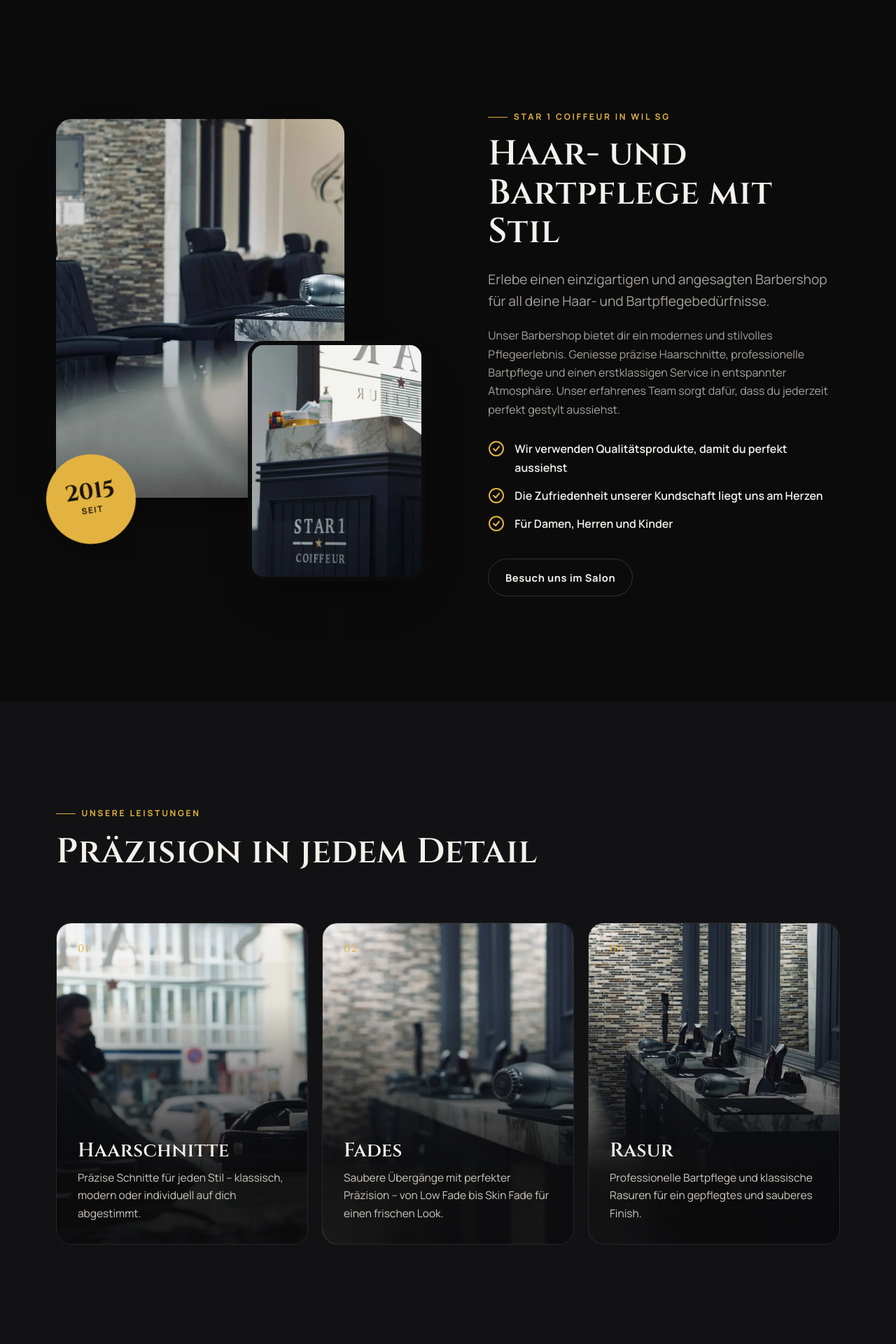
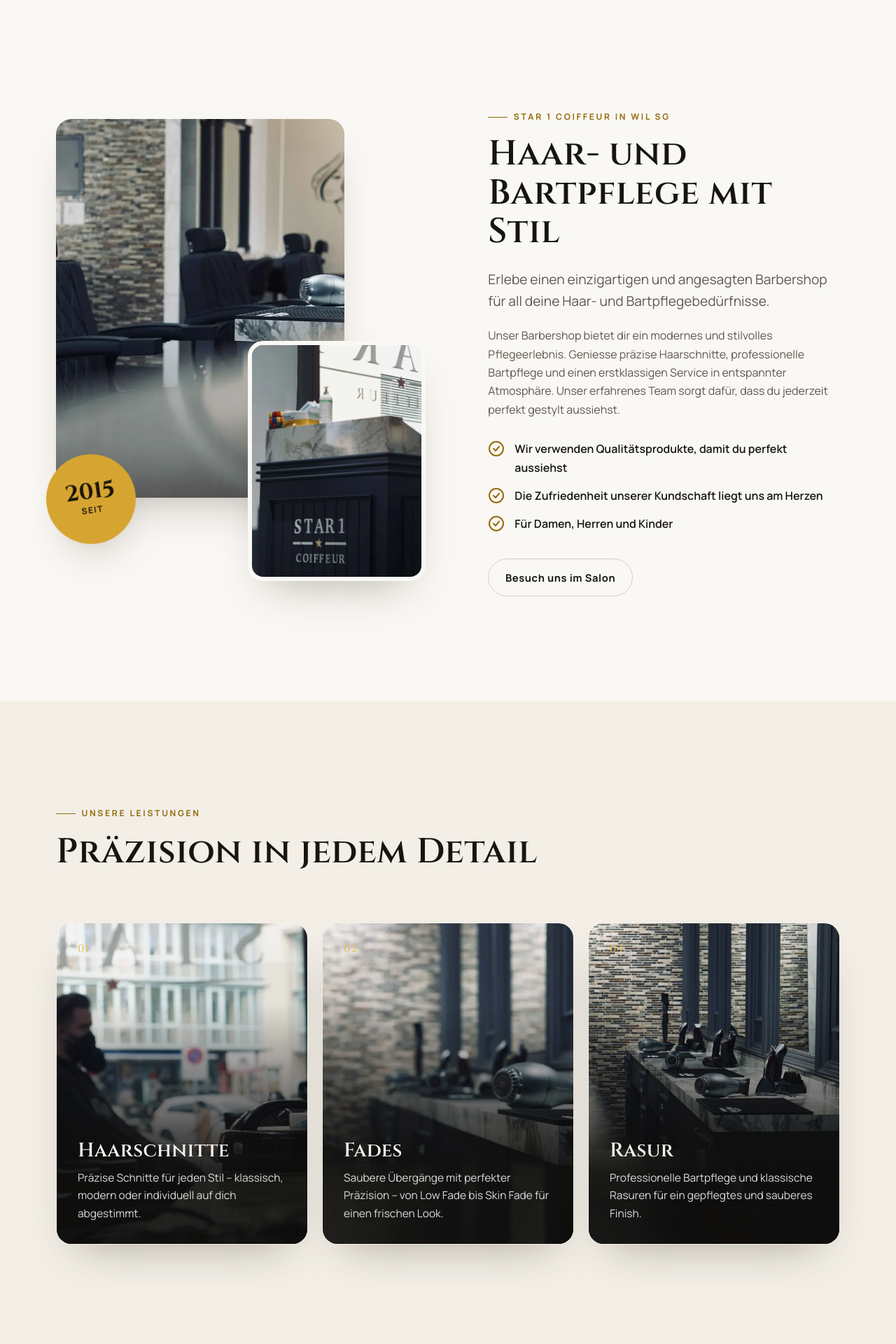
Before and after one commit to gcswiss/rainax, a PHP site: page /star-1/ in a window 1280 px wide. Shown: the part 817-2737 px from the top of the page at 70% size. Run offline with PHP 8.4, Linux system fonts and the light colour scheme; some libraries are stand-ins or nearby versions.

Commit message:
Star 1: helles Design, Hero-Video startet zuverlässig automatisch
- Helle Grundfarben (warmes Weiss, Gold, dunkle Schrift); Hero, Footer
  und Admin-Seitenleiste bleiben als dunkle Akzente
- Dunkles Logo für die helle Kopfzeile
- Hero-Video zusätzlich als WebM (für Browser ohne H.264), Autoplay per
  Skript abgesichert, Start beim ersten Antippen falls blockiert
- Promo-Video ebenfalls als WebM

Co-Authored-By: Claude Opus 5.5 <noreply@anthropic.com>
Claude-Session: https://claude.ai/code/session_01B34svKY9VpMLPkLPbM86t9

```diff
--- a/star-1/admin/index.html
+++ b/star-1/admin/index.html
@@ -5,7 +5,7 @@
   <meta name="viewport" content="width=device-width, initial-scale=1">
   <meta name="robots" content="noindex, nofollow">
   <title>Verwaltung – Star 1 Coiffeur</title>
-  <meta name="theme-color" content="#0b0b0c">
+  <meta name="theme-color" content="#faf8f4">
   <link rel="icon" href="../assets/img/favicon.svg" type="image/svg+xml">
   <link rel="stylesheet" href="../assets/css/style.css">
   <link rel="stylesheet" href="../assets/css/admin.css">
@@ -15,7 +15,7 @@
 <!-- Login -->
 <section class="login" id="login" hidden>
   <form class="login__card" id="login-form">
-    <img src="../assets/img/logo-weiss.webp" alt="Star 1 Coiffeur" width="800" height="253">
+    <img src="../assets/img/logo-dunkel.webp" alt="Star 1 Coiffeur" width="800" height="253">
     <h1>Verwaltung</h1>
     <p>Melden Sie sich an, um Termine, Team und Preise zu verwalten.</p>
     <div class="field"><label for="l-user">Benutzername</label><input id="l-user" name="username" autocomplete="username" required></div>
@@ -28,7 +28,7 @@
 
 <!-- App -->
 <div class="app" id="app" hidden>
-  <aside class="side">
+  <aside class="side theme-dark">
     <a class="side__logo" href="../" target="_blank" title="Webseite öffnen"><img src="../assets/img/logo-weiss.webp" alt="Star 1 Coiffeur"></a>
     <nav class="side__nav" id="side-nav">
       <a href="#kalender" data-view="kalender"><svg viewBox="0 0 24 24" fill="none" stroke="currentColor" stroke-width="2" stroke-linecap="round" stroke-linejoin="round"><rect x="3" y="4" width="18" height="18" rx="2"/><path d="M16 2v4M8 2v4M3 10h18"/></svg>Tagesplan</a>
--- a/star-1/assets/css/style.css
+++ b/star-1/assets/css/style.css
@@ -6,33 +6,49 @@
 @font-face { font-family: "Manrope"; src: url("../fonts/manrope-latin-wght-normal.woff2") format("woff2"); font-weight: 200 800; font-display: swap; }
 
 :root {
-  --bg: #0b0b0c;
-  --bg-2: #121214;
-  --surface: #18181b;
-  --surface-2: #202024;
-  --line: rgba(255, 255, 255, .09);
-  --line-2: rgba(255, 255, 255, .16);
-  --text: #f4f1eb;
-  --muted: #a8a39b;
-  --dim: #6f6b65;
-  --gold: #e3b341;
-  --gold-2: #f3d27a;
+  --bg: #faf8f4;
+  --bg-2: #f3efe7;
+  --surface: #ffffff;
+  --surface-2: #f2ede3;
+  --line: rgba(23, 21, 15, .10);
+  --line-2: rgba(23, 21, 15, .18);
+  --text: #17150f;
+  --muted: #5d584f;
+  --dim: #9a948a;
+  --gold: #d6a531;
+  --gold-2: #e6bb4f;
+  --gold-text: #946a0b;
   --gold-ink: #1a1405;
-  --cream: #f5f1e8;
-  --cream-2: #ebe5d8;
-  --ink: #141414;
-  --ink-muted: #5f5a52;
-  --ok: #57c28a;
-  --err: #ef6b6b;
+  --cream: #efe8da;
+  --cream-2: #e4dccb;
+  --ink: #17150f;
+  --ink-muted: #5d584f;
+  --ok: #2f9e64;
+  --err: #d64545;
   --radius: 14px;
   --radius-lg: 22px;
-  --shadow: 0 30px 60px -30px rgba(0, 0, 0, .7);
+  --shadow: 0 30px 60px -30px rgba(40, 30, 10, .35);
   --serif: "Cinzel", "Times New Roman", serif;
   --sans: "Manrope", system-ui, -apple-system, "Segoe UI", Roboto, sans-serif;
   --wrap: 1200px;
   --gutter: clamp(16px, 4vw, 40px);
   --ease: cubic-bezier(.2, .7, .2, 1);
-  color-scheme: dark;
+  color-scheme: light;
+}
+
+/* Dunkle Akzentflächen (Hero, Footer, Admin-Seitenleiste) */
+.theme-dark, .hero, .footer, .service {
+  --bg: #0f0e0c;
+  --bg-2: #161513;
+  --surface: #1c1b18;
+  --surface-2: #24221f;
+  --line: rgba(255, 255, 255, .10);
+  --line-2: rgba(255, 255, 255, .22);
+  --text: #f6f3ec;
+  --muted: #c9c3b8;
+  --dim: #8a857c;
+  --gold-text: #e9bf55;
+  color: var(--text);
 }
 
 *, *::before, *::after { box-sizing: border-box; }
@@ -67,11 +83,11 @@ h3 { font-size: 1.3rem; }
 p { margin: 0 0 1em; }
 .eyebrow {
   display: inline-flex; align-items: center; gap: .7em;
-  font-size: .76rem; font-weight: 700; letter-spacing: .22em; text-transform: uppercase; color: var(--gold);
+  font-size: .76rem; font-weight: 700; letter-spacing: .22em; text-transform: uppercase; color: var(--gold-text);
 }
 .eyebrow::before { content: ""; width: 28px; height: 1px; background: currentColor; }
 .lead { font-size: clamp(1.05rem, 1.6vw, 1.2rem); color: var(--muted); max-width: 60ch; }
-.star { color: var(--gold); }
+.star { color: var(--gold-text); }
 
 /* ------------------------------------------------------------ Buttons */
 .btn {
@@ -197,7 +222,7 @@ p { margin: 0 0 1em; }
 .about p { color: var(--muted); }
 .checks { list-style: none; padding: 0; margin: 30px 0 36px; display: grid; gap: 14px; }
 .checks li { display: flex; gap: 14px; align-items: flex-start; font-weight: 600; }
-.checks svg { flex: none; width: 24px; height: 24px; color: var(--gold); margin-top: 1px; }
+.checks svg { flex: none; width: 24px; height: 24px; color: var(--gold-text); margin-top: 1px; }
 @media (max-width: 900px) {
   .about { grid-template-columns: 1fr; }
   .about__media { max-width: 520px; width: 100%; margin: 0 auto; }
@@ -207,16 +232,16 @@ p { margin: 0 0 1em; }
 /* Leistungen */
 .services { display: grid; grid-template-columns: repeat(3, 1fr); gap: 20px; }
 .service {
-  position: relative; border-radius: var(--radius-lg); overflow: hidden; min-height: 460px;
+  position: relative; box-shadow: var(--shadow); border-radius: var(--radius-lg); overflow: hidden; min-height: 460px;
   display: flex; flex-direction: column; justify-content: flex-end; padding: 30px; isolation: isolate;
   border: 1px solid var(--line);
 }
 .service img { position: absolute; inset: 0; width: 100%; height: 100%; object-fit: cover; z-index: -2; transition: transform 1.2s var(--ease); }
-.service::before { content: ""; position: absolute; inset: 0; z-index: -1; background: linear-gradient(180deg, transparent 25%, rgba(11, 11, 12, .92) 78%); }
+.service::before { content: ""; position: absolute; inset: 0; z-index: -1; background: linear-gradient(180deg, transparent 25%, rgba(15, 14, 12, .9) 78%); }
 .service:hover img { transform: scale(1.06); }
-.service__num { position: absolute; top: 24px; left: 30px; font-family: var(--serif); color: var(--gold); font-size: .95rem; letter-spacing: .1em; }
+.service__num { position: absolute; top: 24px; left: 30px; font-family: var(--serif); color: var(--gold-text); font-size: .95rem; letter-spacing: .1em; }
 .service h3 { font-size: 1.75rem; margin-bottom: 10px; }
-.service p { color: #cfc9bf; margin: 0; font-size: .97rem; }
+.service p { color: rgba(255, 255, 255, .85); margin: 0; font-size: .97rem; }
 @media (max-width: 900px) { .services { grid-template-columns: 1fr; } .service { min-height: 360px; } }
 
 /* Wieso wir */
--- a/star-1/assets/js/site.js
+++ b/star-1/assets/js/site.js
@@ -138,6 +138,30 @@
     }).catch(() => {});
   }
 
+  // Hero-Video: automatisch abspielen (stumm, Endlosschleife)
+  const hero = $('#hero-video');
+  if (hero) {
+    hero.muted = true;
+    hero.defaultMuted = true;
+    hero.setAttribute('muted', '');
+    hero.playsInline = true;
+    const tryPlay = () => {
+      if (!hero.paused) return;
+      const p = hero.play();
+      if (p && p.catch) p.catch(() => {});
+    };
+    tryPlay();
+    hero.addEventListener('canplay', tryPlay, { once: true });
+    document.addEventListener('visibilitychange', () => { if (!document.hidden) tryPlay(); });
+    // Falls der Browser Autoplay blockiert (z. B. Stromsparmodus): beim ersten Antippen/Scrollen starten
+    ['touchstart', 'pointerdown', 'scroll', 'keydown'].forEach((ev) =>
+      window.addEventListener(ev, tryPlay, { once: true, passive: true }));
+    // Video pausieren, wenn es nicht sichtbar ist (spart Akku), und wieder starten
+    if ('IntersectionObserver' in window) {
+      new IntersectionObserver(([e]) => (e.isIntersecting ? tryPlay() : hero.pause())).observe(hero);
+    }
+  }
+
   // Promo-Video
   const promoBtn = $('.promo__play');
   if (promoBtn) {
--- a/star-1/buchen/index.html
+++ b/star-1/buchen/index.html
@@ -5,7 +5,7 @@
   <meta name="viewport" content="width=device-width, initial-scale=1">
   <title>Online Termin buchen – Star 1 Coiffeur Wil</title>
   <meta name="description" content="Buchen Sie Ihren Termin bei Star 1 Coiffeur in Wil SG online: Datum, Uhrzeit, Coiffeur und Dienstleistung wählen – fertig.">
-  <meta name="theme-color" content="#0b0b0c">
+  <meta name="theme-color" content="#faf8f4">
   <link rel="icon" href="../assets/img/favicon.svg" type="image/svg+xml">
   <link rel="stylesheet" href="../assets/css/style.css">
   <link rel="stylesheet" href="../assets/css/booking.css">
@@ -14,7 +14,7 @@
 
 <header class="header header--solid">
   <div class="wrap header__in">
-    <a class="header__logo" href="../" aria-label="Zur Startseite"><img src="../assets/img/logo-weiss.webp" alt="Star 1 Coiffeur" width="800" height="253"></a>
+    <a class="header__logo" href="../" aria-label="Zur Startseite"><img class="logo-light" src="../assets/img/logo-weiss.webp" alt="Star 1 Coiffeur" width="800" height="253"><img class="logo-dark" src="../assets/img/logo-dunkel.webp" alt="Star 1 Coiffeur" width="800" height="253"></a>
     <nav class="nav" id="nav" aria-label="Hauptnavigation">
       <a href="../#leistungen">Leistungen</a>
       <a href="../#preise">Preise</a>
--- a/star-1/datenschutz/index.html
+++ b/star-1/datenschutz/index.html
@@ -4,14 +4,14 @@
   <meta charset="utf-8">
   <meta name="viewport" content="width=device-width, initial-scale=1">
   <title>Datenschutz – Star 1 Coiffeur Wil</title>
-  <meta name="theme-color" content="#0b0b0c">
+  <meta name="theme-color" content="#faf8f4">
   <link rel="icon" href="../assets/img/favicon.svg" type="image/svg+xml">
   <link rel="stylesheet" href="../assets/css/style.css">
 </head>
 <body>
 <header class="header header--solid">
   <div class="wrap header__in">
-    <a class="header__logo" href="../"><img src="../assets/img/logo-weiss.webp" alt="Star 1 Coiffeur" width="800" height="253"></a>
+    <a class="header__logo" href="../"><img class="logo-light" src="../assets/img/logo-weiss.webp" alt="Star 1 Coiffeur" width="800" height="253"><img class="logo-dark" src="../assets/img/logo-dunkel.webp" alt="Star 1 Coiffeur" width="800" height="253"></a>
     <nav class="nav" id="nav"><a href="../">Startseite</a><a href="../#kontakt">Kontakt</a><a class="btn" href="../buchen/">Termin buchen</a></nav>
     <a class="btn header__cta" href="../buchen/">Termin buchen</a>
     <button class="burger" aria-label="Menü öffnen" aria-expanded="false" aria-controls="nav"><span></span></button>
--- a/star-1/index.html
+++ b/star-1/index.html
@@ -5,7 +5,7 @@
   <meta name="viewport" content="width=device-width, initial-scale=1">
   <title>Star 1 Coiffeur Wil SG – Coiffeur &amp; Barbershop seit 2015</title>
   <meta name="description" content="Star 1 Coiffeur an der Unteren Bahnhofstrasse 19 in Wil SG: Haarschnitte, Fades, Rasur, Färben und Balayage für Damen, Herren und Kinder. Jetzt online Termin buchen.">
-  <meta name="theme-color" content="#0b0b0c">
+  <meta name="theme-color" content="#faf8f4">
   <meta property="og:title" content="Star 1 Coiffeur Wil SG">
   <meta property="og:description" content="Bleib geschniegelt, sieh gut aus. Der Coiffeur Salon in Wil – jetzt online Termin buchen.">
   <meta property="og:image" content="assets/img/salon-6.webp">
@@ -34,7 +34,7 @@
 
 <header class="header" id="top">
   <div class="wrap header__in">
-    <a class="header__logo" href="./" aria-label="Star 1 Coiffeur – Startseite"><img src="assets/img/logo-weiss.webp" alt="Star 1 Coiffeur" width="800" height="253"></a>
+    <a class="header__logo" href="./" aria-label="Star 1 Coiffeur – Startseite"><img class="logo-light" src="assets/img/logo-weiss.webp" alt="Star 1 Coiffeur" width="800" height="253"><img class="logo-dark" src="assets/img/logo-dunkel.webp" alt="Star 1 Coiffeur" width="800" height="253"></a>
     <nav class="nav" id="nav" aria-label="Hauptnavigation">
       <a href="#salon">Salon</a>
       <a href="#leistungen">Leistungen</a>
@@ -55,7 +55,8 @@
   <!-- Hero -->
   <section class="hero">
     <div class="hero__media">
-      <video autoplay muted loop playsinline preload="metadata" poster="assets/video/hero-poster.jpg" aria-hidden="true">
+      <video id="hero-video" autoplay muted loop playsinline preload="auto" disablepictureinpicture poster="assets/video/hero-poster.jpg" aria-hidden="true">
+        <source src="assets/video/hero.webm" type="video/webm">
         <source src="assets/video/hero.mp4" type="video/mp4">
       </video>
     </div>
@@ -204,7 +205,7 @@
     <div class="wrap prices">
       <div class="prices__aside reveal">
         <span class="eyebrow">Preisliste</span>
-        <h2>Unsere transparenten Preise</h2>
+        <h2>Transparente Preise</h2>
         <p>Alle Preise in CHF. Bei Damen-Leistungen richtet sich der Preis nach der Haarlänge.</p>
         <a class="btn" href="buchen/">Termin buchen</a>
       </div>
@@ -235,6 +236,7 @@
       </div>
       <div class="promo reveal">
         <video id="promo" preload="none" playsinline poster="assets/video/promo-poster.jpg">
+          <source src="assets/video/promo.webm" type="video/webm">
           <source src="assets/video/promo.mp4" type="video/mp4">
         </video>
         <button class="promo__play" aria-label="Video abspielen"><span><svg viewBox="0 0 24 24" fill="currentColor"><path d="M7 4v16l13-8z"/></svg></span></button>
```
Also changed, not shown: other parts of star-1/assets/css/style.css (+44 -35 lines), star-1/assets/css/admin.css (+21 -21 lines), star-1/assets/css/booking.css (+10 -10 lines), star-1/.htaccess, star-1/assets/img/logo-dunkel.png (added), star-1/assets/img/logo-dunkel.webp (added), 2 other files.
